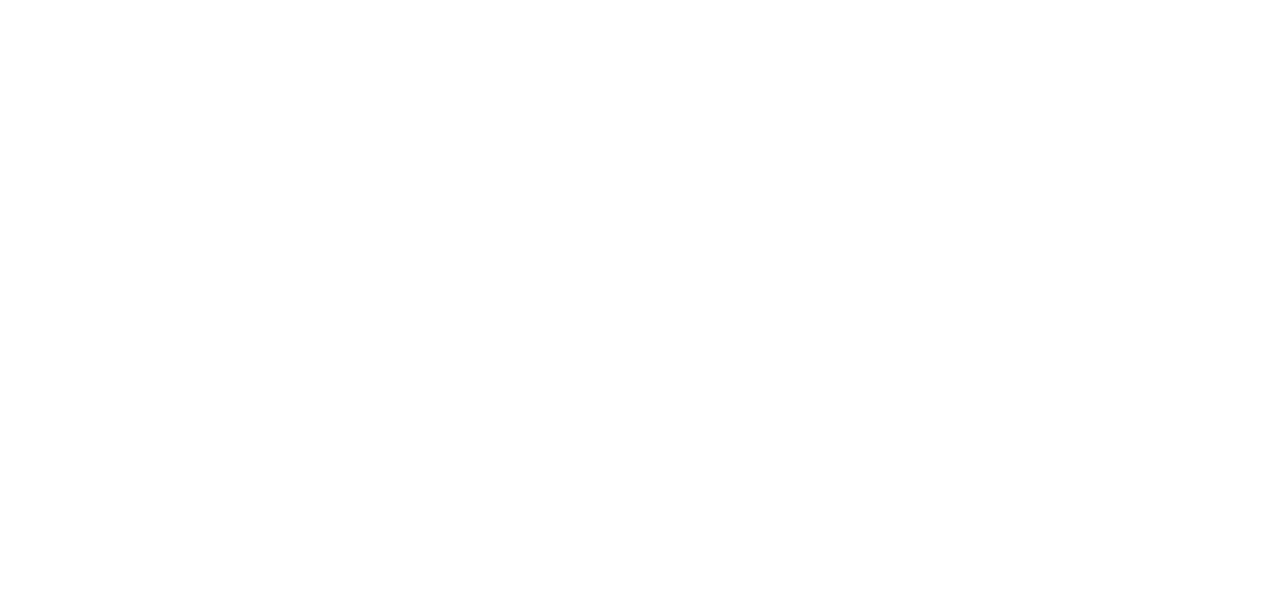
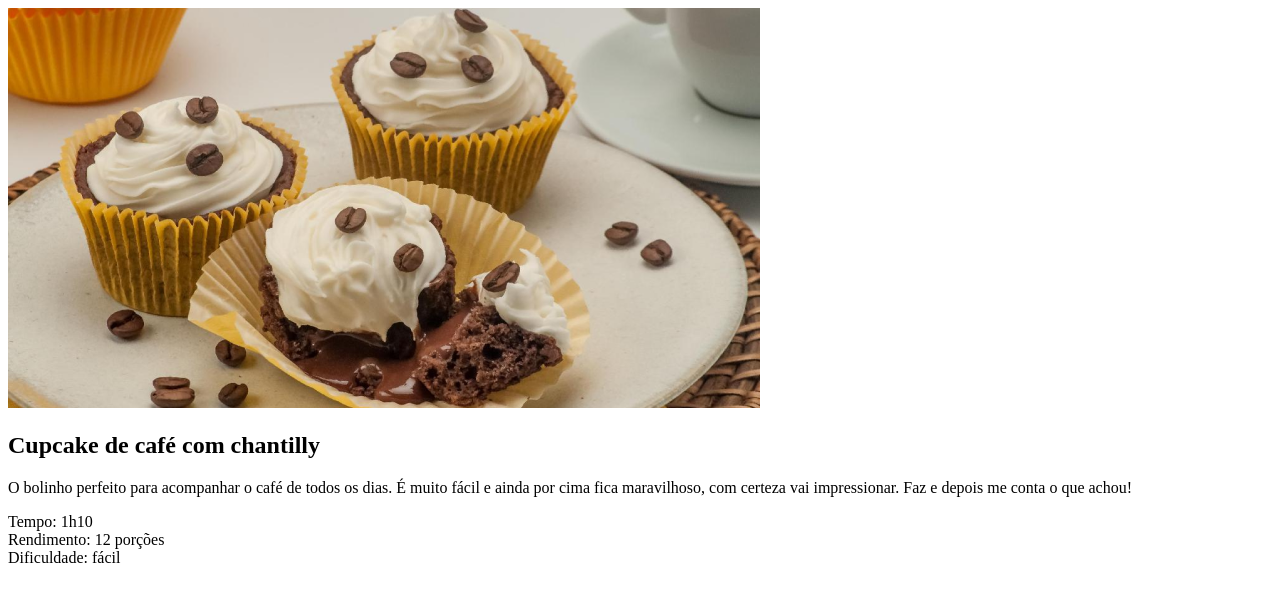
Before and after one commit to pegoziii/pginadereceita12k, a plain HTML site: page index.html in a window 1280 px wide. Drawn offline with Linux system fonts and the light colour scheme.

Commit message:
criancao do main, adicao da imagem dos cupcakes ao html e criancao da primeira section

```diff
--- a/index.html
+++ b/index.html
@@ -6,6 +6,22 @@
     <title>Página de Receita</title>
 </head>
 <body>
+    <main>
+        <img src="./assests/main-image.png" alt="Imagens de 3 cupcakes 1 esta mordido">
+
+        <section>
+            <h1>Cupcake de café com chantilly</h1>
+
+            <p>O bolinho perfeito para acompanhar o café de todos os dias. É muito fácil e ainda por cima fica maravilhoso, com certeza vai impressionar. Faz e depois me conta o que achou!</p>
+
+                <p>
+                Tempo: 1h10 <br>
+                 Rendimento: 12 porções <br>
+                 Dificuldade: fácil
+                </p>
+        </section>
+
+    </main>
 
 
 </body>
```
